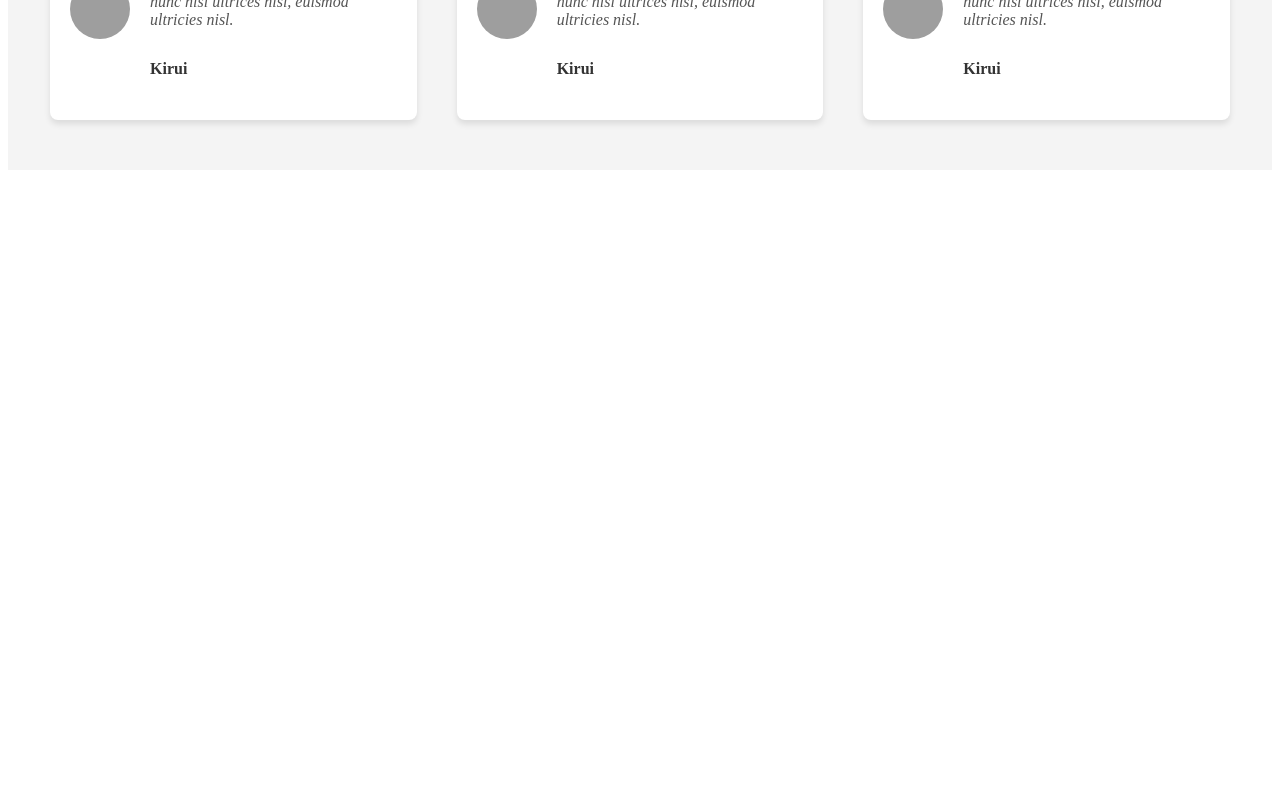
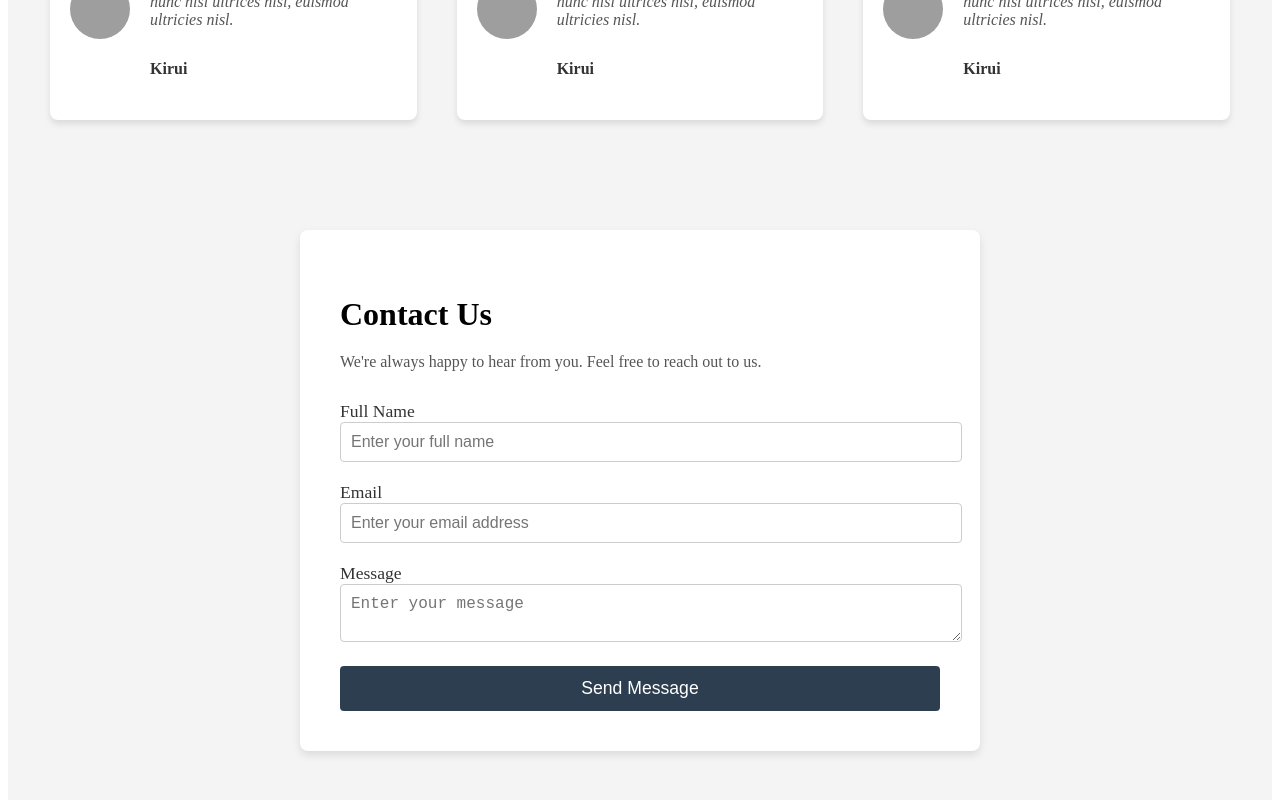
Before and after one commit to carlkiptoo/Wireframe, a Vue app in the folder reusable-website/: page / in a window 1280 px wide. Shown: the part 1619-2419 px from the top of the page. Before the commit the page ends 1797 px from the top, so only its background shows below. Built offline with nearby package versions, Linux system fonts and the light colour scheme; grey boxes are pictures that could not be loaded.

Commit message:
Contact form

```diff
--- a/reusable-website/src/App.vue
+++ b/reusable-website/src/App.vue
@@ -4,6 +4,10 @@ import HeroSection from './components/HeroSection.vue'
 import FeatureCards from './components/FeatureCards.vue'
 import AboutSection from './components/AboutSection.vue'
 import TestimonialSection from './components/TestimonialSection.vue'
+import ContactSection from './components/ContactSection.vue'
+
+
+
 const features = [
   {
     title: 'Feature 1',
@@ -82,6 +86,7 @@ const testimonialData = {
     :testimonials="testimonialData.testimonials"
 
   />
+  <ContactSection />
 </template>
 
 <style scoped>
--- /dev/null
+++ b/reusable-website/src/components/ContactSection.vue
@@ -0,0 +1,160 @@
+<template>
+    <section class="contact-section">
+        <div class="contact-container">
+            <h2 class="contact-title">Contact Us</h2>
+            <p class="contact-description">We're always happy to hear from you. Feel free to reach out to us.</p>
+
+            <form @submit.prevent="onSubmit" class="contact-form">
+                <div class="form-group">
+                    <label for="name" class="form-label">Full Name</label>
+                    <input
+                     type="text"
+                     id="name"
+                     v-model="formData.name"
+                     class="form-input"
+                     required
+                     placeholder="Enter your full name"
+                     />
+                </div>
+                <div class="form-group">
+                    <label for="email" class="form-label">Email</label>
+                    <input
+                     type="email"
+                     id="email"
+                     v-model="formData.email"
+                     class="form-input"
+                     required
+                     placeholder="Enter your email address"
+                     />
+                </div>
+                <div class="form-group">
+                    <label for="message" class="form-label">Message</label>
+                    <textarea
+                     id="message"
+                     v-model="formData.message"
+                     class="form-input"
+                     required
+                     placeholder="Enter your message"
+                     ></textarea>
+                </div>
+
+                <button type="submit" class="submit-btn">Send Message</button>
+
+            </form>
+
+            <p v-if="formStatus" :class="formStatusClass" class="form-status">
+                {{ formStatus }}
+            </p>
+        </div>
+    </section>
+</template>
+
+<script setup lang="ts">
+
+import {ref } from 'vue'
+
+interface FormData{
+    name: string;
+    message: string;
+    email: string;
+}
+
+const formData = ref<FormData>({
+    name: '',
+    message: '',
+    email: ''
+})
+
+const formStatus = ref<string>('');
+const formStatusClass = ref<string>('');
+
+const onSubmit = () => {
+    if (formData.value.name && formData.value.message && formData.value.email) {
+        //Will send the form data to the server later
+        setTimeout(() => {
+            formStatus.value = 'Message sent successfully!';
+            formStatusClass.value = 'success';
+            formData.value.name = '';
+            formData.value.message = '';
+            formData.value.email = '';
+
+        }, 1000);
+    } else {
+        formStatus.value = 'Please fill in all the fields';
+        formStatusClass.value = 'error';
+    }
+}
+</script>
+
+<style scoped>
+.contact-section {
+    background-color: #f4f4f4;
+    padding: 60px 20px;
+    display: flex;
+    justify-content: center;
+    align-items: center;
+    flex-direction: column;
+}
+.contact-container {
+    max-width: 600px;
+    width: 100%;
+    background-color: #fff;
+    padding: 40px;
+    border-radius: 8px;
+    box-shadow: 0 4px 8px rgba(0, 0, 0, 0.1);
+}
+.contact-title {
+    font-size: 2em;
+    font-weight: bold;
+    margin-bottom: 20px;
+}
+.contact-description {
+    font-size: 1rem;
+    color: #555;
+    margin-bottom: 30px;
+}
+
+.contact-form .form-group {
+    margin-bottom: 20px;
+}
+
+.form-label {
+    font-size: 1.1rem;
+    margin-bottom: 8px;
+    color: #333;
+}
+.form-input {
+    width: 100%;
+    padding: 10px;
+    border: 1px solid#ccc;
+    border-radius: 4px;
+    font-size: 1rem;
+}
+.submit-btn {
+    width: 100%;
+    padding: 12px;
+    background-color: #2c3e50;
+    color: white;
+    border: none;
+    border-radius: 4px;
+    font-size: 1.1rem;
+    cursor: pointer;
+}
+.submit-btn:hover {
+    background-color: #34496e;
+}
+.form-status {
+    margin-top: 20px;
+    font-size: 1rem;
+    font-weight: bold;
+}
+.form-status.success {
+    color: #2ecc71;
+}
+.form-status.error {
+    color: #e74c3c;
+}
+
+
+
+</style>
```
